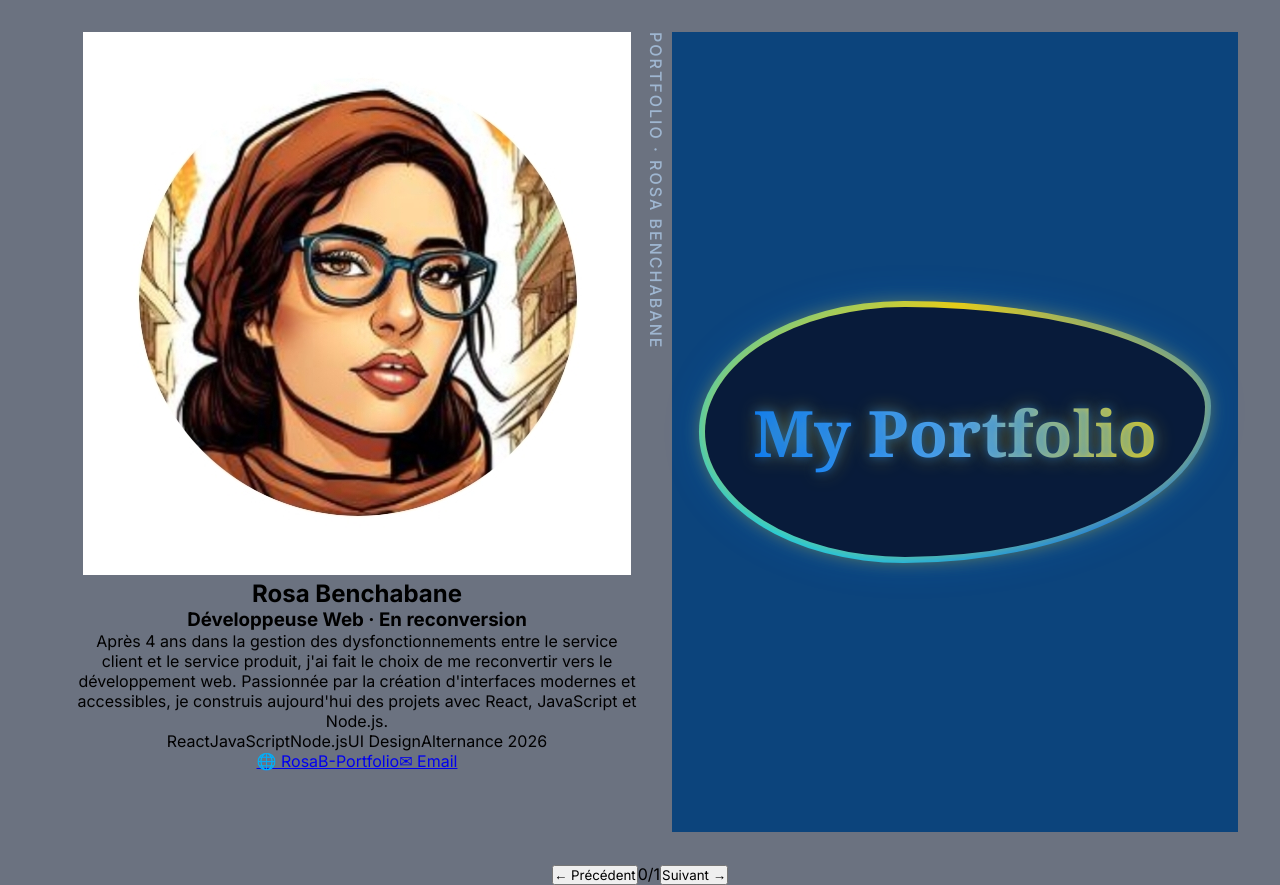
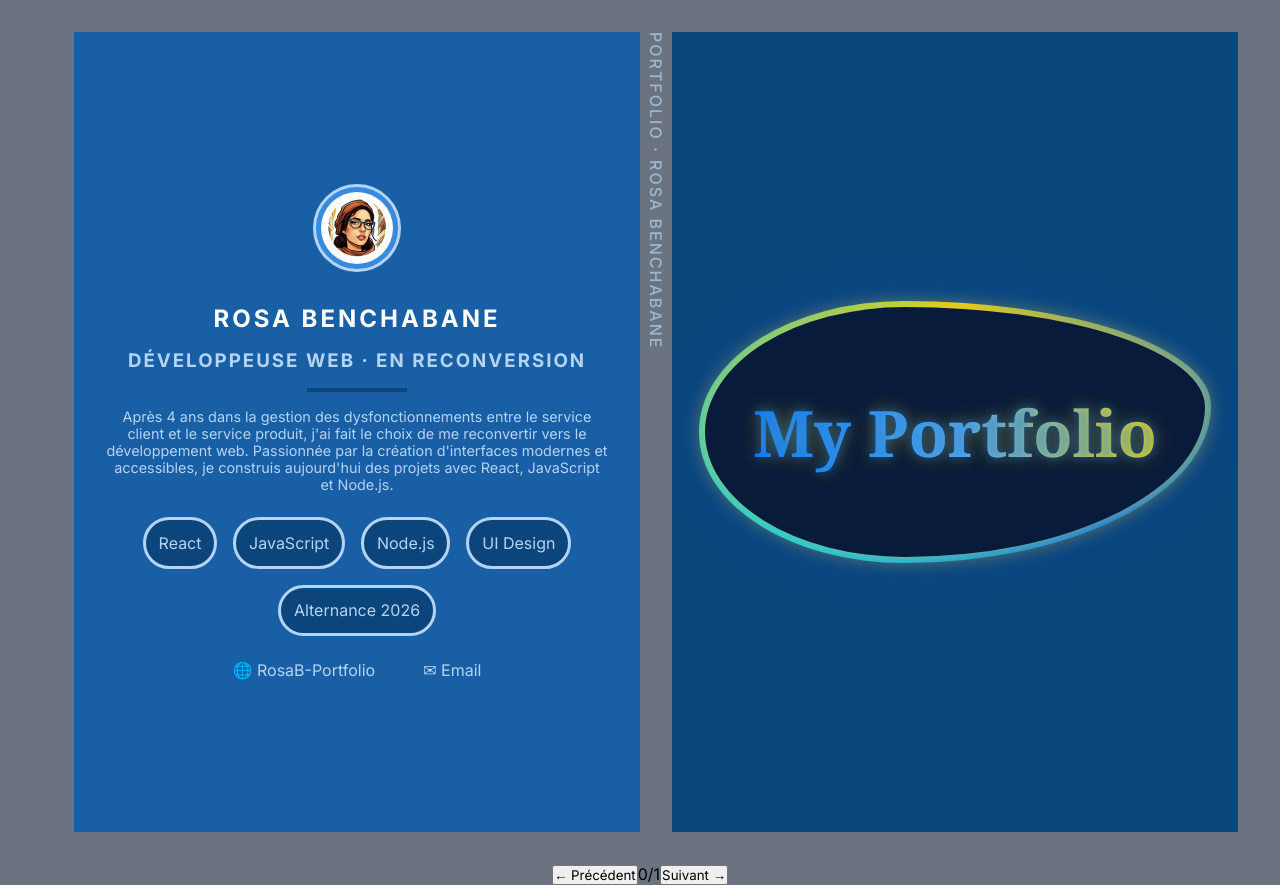
Before and after one commit to RosaBen/RB-Portfolio, a React (Vite) app: page / in a window 1280 px wide. Built offline with nearby package versions, Linux system fonts and the light colour scheme.

Commit message:
added css to homepage

```diff
--- a/src/App.jsx
+++ b/src/App.jsx
@@ -1,9 +1,10 @@
 import { coverPageData } from "./assets/scripts/data";
 
 import PortfolioCover from "./components/PortfolioCover";
-import CoverPage from "./components/CoverPage";
+import HomePage from "./components/HomePage";
 
 import "./assets/styles/portfolioCover.css";
+import "./assets/styles/homepage.css";
 
 function App() {
   const { name, role, bio, tags, email, website, websiteLabel } = coverPageData;
@@ -11,7 +12,7 @@ function App() {
     <main>
       <div className="container">
         <div className="left">
-          <CoverPage
+          <HomePage
             name={name}
             role={role}
             bio={bio}
--- /dev/null
+++ b/src/assets/styles/homepage.css
@@ -0,0 +1,83 @@
+.home-page {
+  background-color: var(--mid);
+  display: flex;
+  flex-direction: column;
+  align-items: center;
+  justify-content: center;
+  height: 800px;
+  padding: 2rem;
+}
+
+.image {
+  width: 5.5rem;
+  height: 5.5rem;
+  border-radius: 50%;
+  background-color: var(--light);
+  display: flex;
+  align-items: center;
+  justify-content: center;
+  border: 3px solid var(--pale);
+  margin-bottom: 2rem;
+}
+
+.image img {
+  width: 4.5rem;
+  height: 4.5rem;
+  border-radius: 50%;
+}
+
+.home-page h2 {
+  color: var(--white);
+  margin-bottom: 1rem;
+  text-transform: uppercase;
+  letter-spacing: 3px;
+}
+
+.home-page h3 {
+  color: var(--pale);
+  margin-bottom: 1rem;
+  text-transform: uppercase;
+  letter-spacing: 2px;
+}
+
+.home-page div:nth-child(4) {
+  width: 100px;
+  height: 0.25rem;
+  background-color: var(--dark);
+  margin-bottom: 1rem;
+}
+
+.home-page p {
+  color: var(--pale);
+  font-size: 0.9rem;
+  margin-bottom: 1rem;
+}
+
+.tags {
+  display: flex;
+  flex-wrap: wrap;
+  align-items: center;
+  justify-content: center;
+  margin-bottom: 1rem;
+}
+
+.tags span {
+  background-color: var(--dark);
+  margin: 0.5rem;
+  padding: 0.8rem;
+  border-radius: 2rem;
+  color: var(--pale);
+  border: 3px solid var(--pale);
+}
+
+.links {
+  display: flex;
+  gap: 3rem;
+  align-items: center;
+}
+
+.links a {
+  color: var(--pale);
+  text-decoration: none;
+  cursor: pointer;
+}
--- a/src/assets/styles/portfolioCover.css
+++ b/src/assets/styles/portfolioCover.css
@@ -1,4 +1,4 @@
-.hard-cover-page {
+.cover-page {
   display: flex;
   justify-content: center;
   align-items: center;
--- a/src/components/CoverPage.jsx
+++ b/src/components/HomePage.jsx
@@ -1,6 +1,6 @@
 import avatar from "../assets/images/avatarRB.jpg";
 
-export default function CoverPage({
+export default function HomePage({
   name,
   role,
   bio,
@@ -13,8 +13,10 @@ export default function CoverPage({
     <span key={index}>{tag}</span>
   ));
   return (
-    <section className="cover-page">
-      <img src={avatar} alt={`avatar ${name}`} />
+    <section className="home-page">
+      <div className="image">
+        <img src={avatar} alt={`avatar ${name}`} />
+      </div>
       <h2>{name}</h2>
       <h3>{role}</h3>
       <div></div>
--- a/src/components/PortfolioCover.jsx
+++ b/src/components/PortfolioCover.jsx
@@ -1,6 +1,6 @@
 export default function PortfolioCover() {
   return (
-    <section className="hard-cover-page">
+    <section className="cover-page">
       <div className="cloud-border">
         <div className="cloud">
           <h1>My Portfolio</h1>
```
